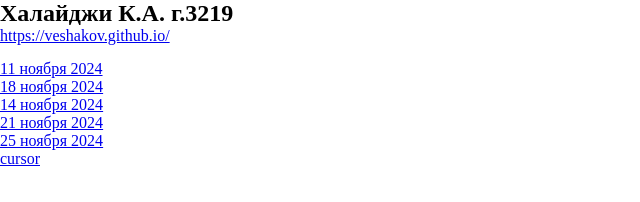
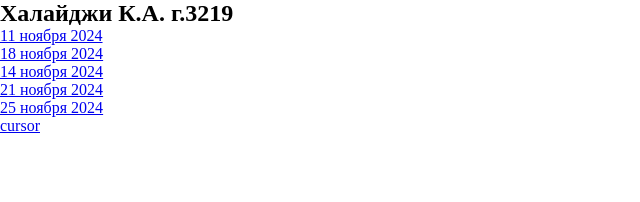
Before and after one commit to kertovic/danyaSplit2114, a plain HTML site: page index.html in a window 1280 px wide. Shown: the whole page, without its empty margins (0-640 px from the left). Drawn offline with Linux system fonts and the light colour scheme.

Commit message:
Update index.html

```diff
--- a/index.html
+++ b/index.html
@@ -9,7 +9,6 @@
 <body>
     <main class="flex col">
         <h2>Халайджи К.А. г.3219</h2>
-        <a class="m-b" href="https://veshakov.github.io/">https://veshakov.github.io/</a>
         <a href="11nov24.html"> 11 ноября 2024</a>
         <a href="18nov24рекурсии/18nov24.html"> 18 ноября 2024</a>
         <a href="14nov-2024(зерно)/index.html"> 14 ноября 2024</a>
```
